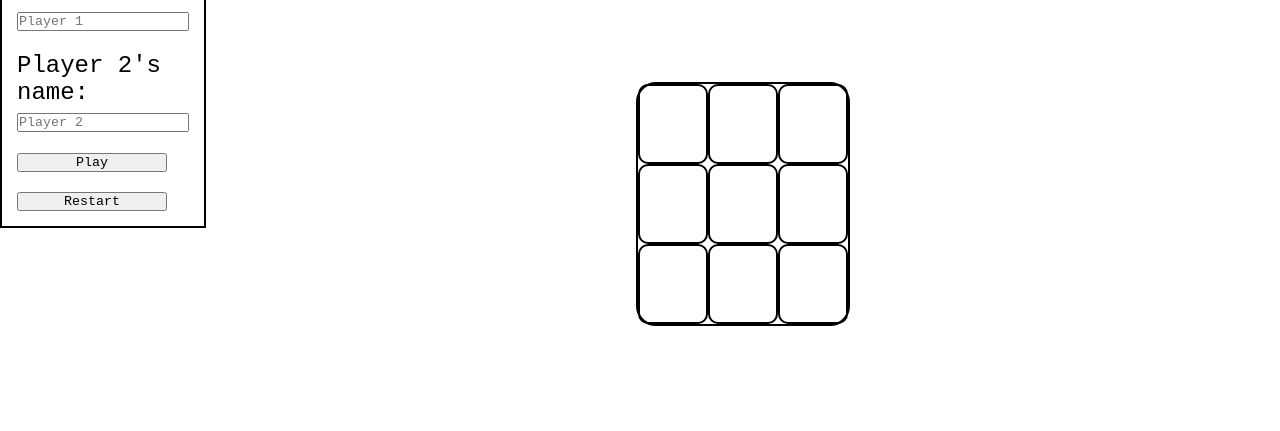
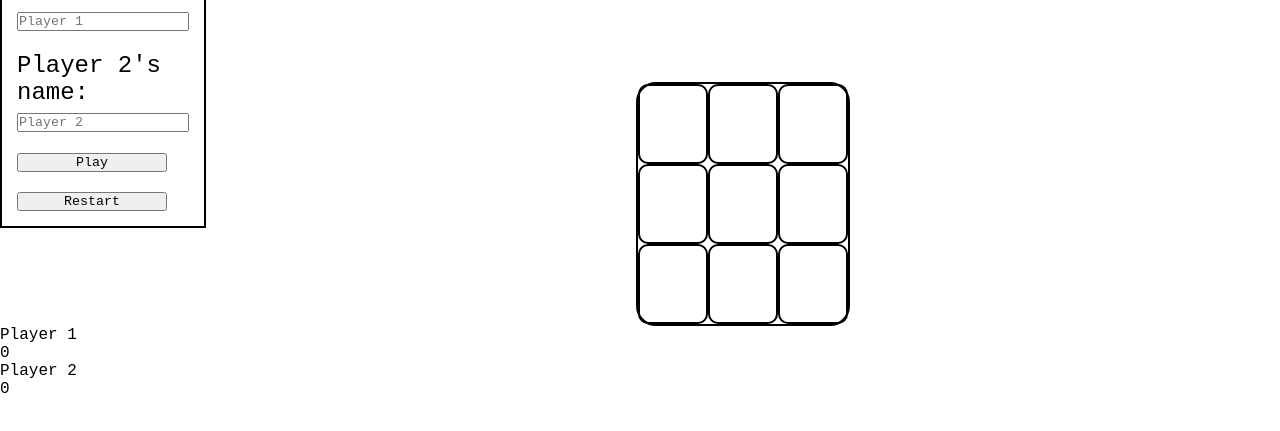
Before and after one commit to Yoni190/tic-tac-toe_JS, a plain HTML site: page index.html in a window 1280 px wide. Both pictures are taken after a click on the button "Play". Shown: the part 133-564 px from the top of the page. Drawn offline with Linux system fonts and the light colour scheme.

Commit message:
Create a scoreboard
I created a global array 'scores' that holds the scores of the players. It is then incremented when a player wins.

```diff
--- a/index.html
+++ b/index.html
@@ -28,11 +28,18 @@
         </div>
 
 
-            <div class="stuff">
-                <p class="display-paragraph"></p>
-                <div class="container">
-                </div>
+        <div class="stuff">
+            <p class="display-paragraph"></p>
+            <div class="container">
             </div>
+        </div>
+
+        <div class="scoreboard">
+            <p class="label1"></p>
+            <p class="score1"></p>
+            <p class="label2"></p>
+            <p class="score2"></p>
+        </div>
     </main>
 
 </body>
--- a/script.js
+++ b/script.js
@@ -125,10 +125,12 @@ const displayController = (() => {
     return {displaySquare};
 })();
 
-
+const scores = [0, 0];
 
 const Game = (name1 = "Player 1", name2 = "Player 2") => {
     const choices = [[], []];
+
+
 
 
     const players = [
@@ -186,6 +188,16 @@ const Game = (name1 = "Player 1", name2 = "Player 2") => {
         document.querySelector('.display-paragraph').innerHTML = `${getActivePlayer().name}'s turn`;
     }
 
+    const updateScoreBoard = () => {
+        const player1 = players[0].name;
+        const player2 = players[1].name;
+
+        document.querySelector('.label1').innerHTML = player1;
+        document.querySelector('.score1').innerHTML = scores[0]
+        document.querySelector('.label2').innerHTML = player2;
+        document.querySelector('.score2').innerHTML = scores[1];
+    }
+
 
     const playRound = (square) => {
         console.log(`Putting ${getActivePlayer().name}'s mark...`);
@@ -194,6 +206,14 @@ const Game = (name1 = "Player 1", name2 = "Player 2") => {
         if(checkWin(square)){
             document.querySelector('.display-paragraph').innerHTML = `The winner is ${getActivePlayer().name}`;
             playButton.removeEventListener('click', startGame);
+
+            if(getActivePlayer().token == 'X'){
+                scores[0]++;
+            }
+            else{
+                scores[1]++;
+            }
+            updateScoreBoard();
             return;
         }
         else if(checkTie()){
@@ -206,6 +226,7 @@ const Game = (name1 = "Player 1", name2 = "Player 2") => {
         displayController.displaySquare();
     }
     printNewRound();
+    updateScoreBoard();
     displayController.displaySquare();
 
 
@@ -231,5 +252,5 @@ playButton.addEventListener('click', startGame);
 
 resetButton.addEventListener('click', () => {
     board = GameBoard();
-    game = Game();
+    startGame();
 })
```
Also changed, not shown: style.css (line endings or trailing spaces).
